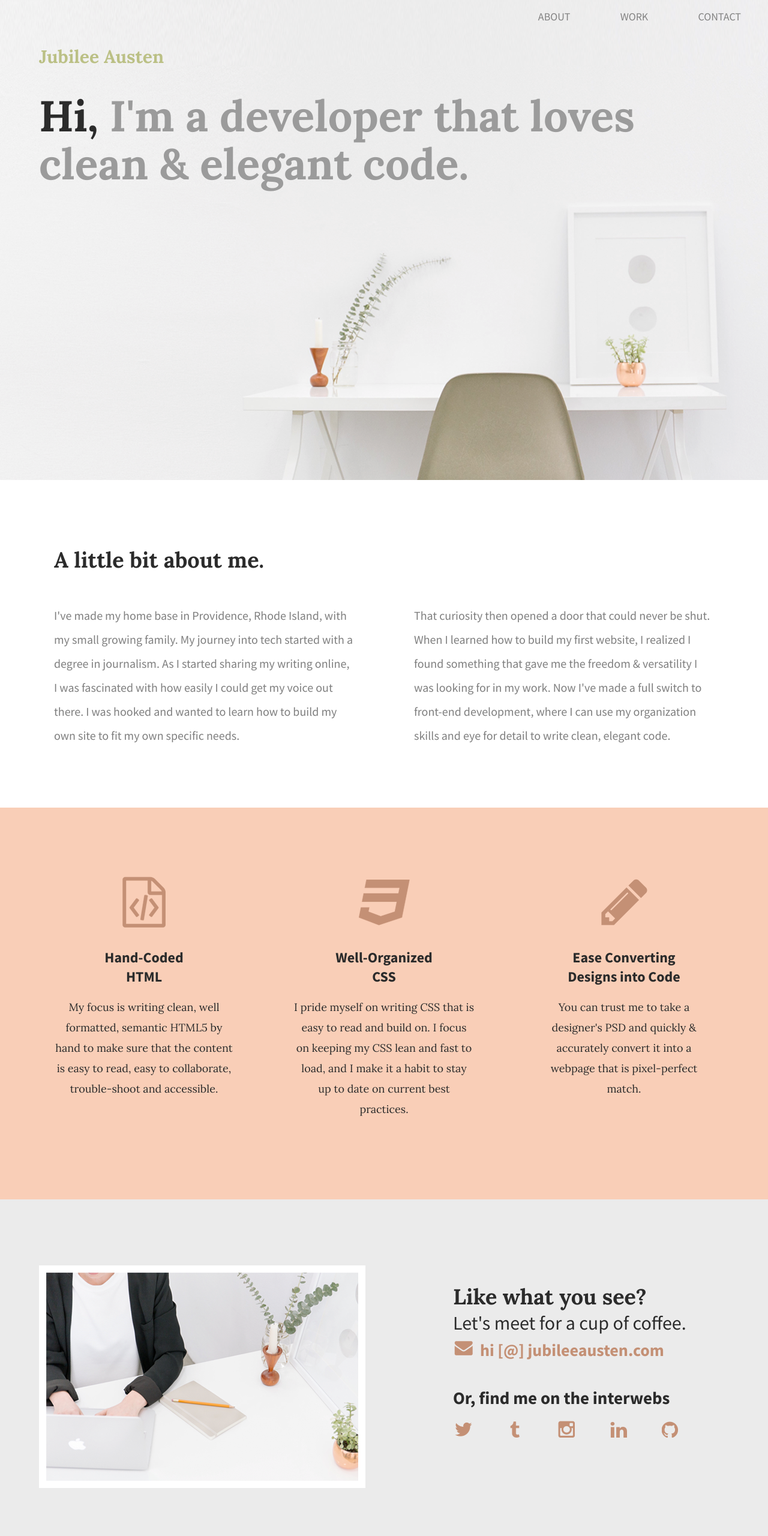
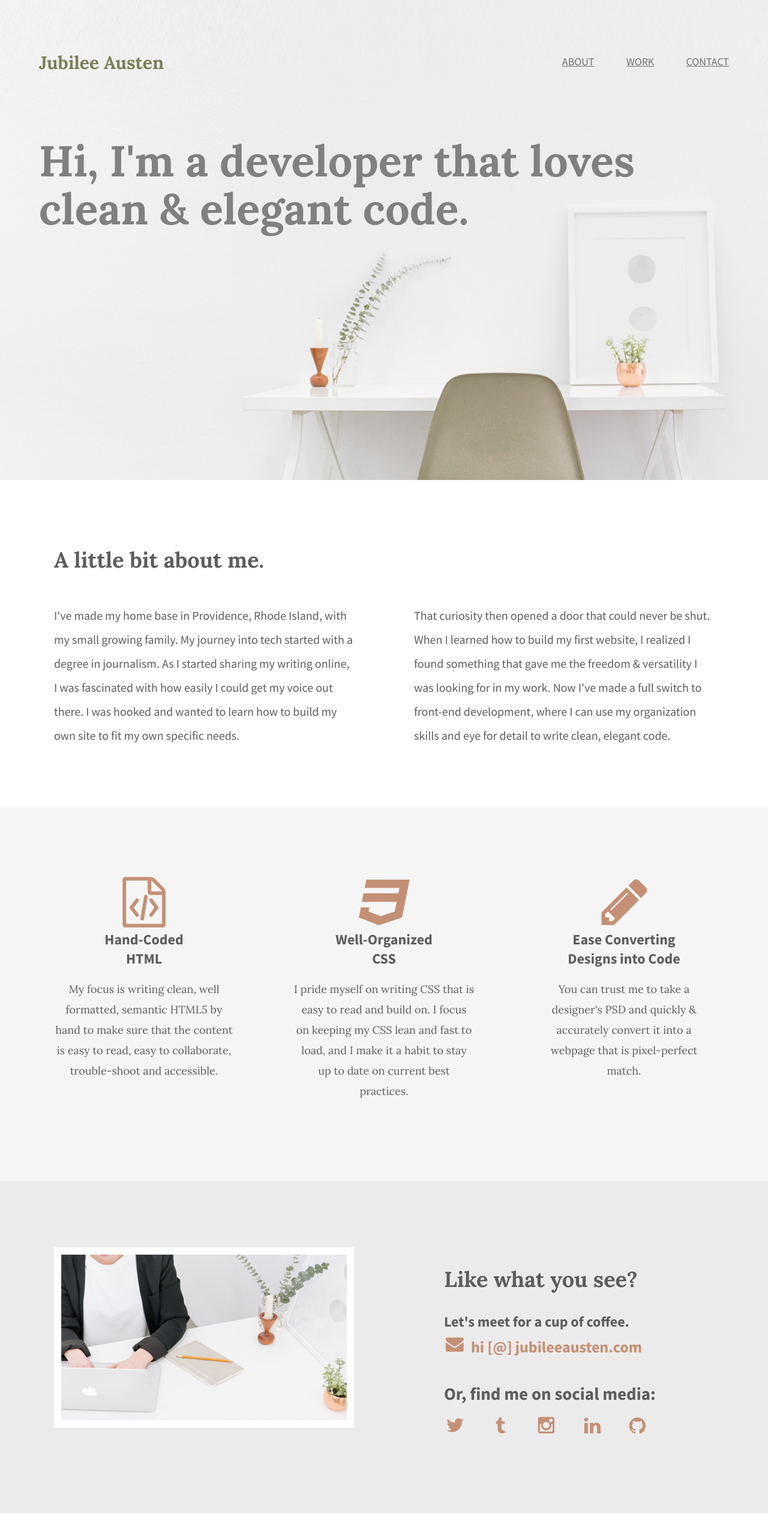
Before and after one commit to dcunivers/Jubilee-Austen-Portfolio, a plain HTML site: page index.html in a window 1280 px wide. Shown: the whole page at 60% size. After the commit the page ends 2522 px from the top, so only its background shows below. Drawn offline with Linux system fonts and the light colour scheme.

Commit message:
minor tweaks with contact section

```diff
--- /dev/null
+++ b/101-jubilee_austen-07-header-styles/css/main.css
@@ -0,0 +1,163 @@
+/****** BASE STYLES ******/
+
+body {
+    font-family: 'Source Sans Pro', sans-serif;
+    color: #2b2b2b;
+}
+
+/****** GRID ******/
+
+.full-width {
+    width: 1200px;
+    margin: 0 auto;
+    overflow: auto;
+}
+.half-width {
+    width: 600px;
+    float: left;
+}
+.third-width {
+    width: 400px;
+    float: left;
+}
+
+/****** HEADER ******/
+
+header {
+    height: 800px;
+    background: url('../img/full-background.png');
+    background-size: cover;
+    background-position: center;
+}
+
+header h1 {
+    font-family: 'Lora', serif;
+    font-size: 30px;
+    color: #bbc085;
+    padding: 65px 0 65px 25px;
+}
+nav {
+    float: right;
+    padding: 75px 25px;
+}
+nav ul li{
+    display: inline-block;
+}
+nav ul li a {
+    text-transform: uppercase;
+    text-decoration: none;
+    font-size: 18px;
+    color: #828282;
+    padding-left: 80px;
+}
+header h2 {
+    width: 1000px;
+    clear: both;
+    font-family: 'Lora', serif;
+    font-size: 72px;
+    line-height: 80px;
+    color: #9b9b9b;
+    padding: 20px 0 20px 25px;
+}
+header h2 span {
+    color: #2b2b2b;
+}
+
+/****** ABOUT ******/
+
+#about .full-width {
+    padding: 80px 0;
+}
+
+#about h2 {
+    font-family: 'Lora', serif;
+    font-size: 36px;
+    padding-left: 50px;
+}
+#about p {
+    font-size: 21px;
+    color: #7f7f7f;
+    line-height: 40px;
+    padding-left: 50px;
+    padding-right: 50px;
+}
+
+/****** WORK ******/
+
+#work {
+    background-color: #f9ceb7;
+    text-align: center;
+}
+
+#work .full-width {
+    padding: 115px 0;
+}
+
+#work img {
+    padding-bottom: 30px;
+}
+
+#work h3 {
+    font-size: 24px;
+    line-height: 32px;
+    width: 190px;
+    margin: 0 auto;
+}
+
+#work p {
+    font-family: 'Lora', serif;
+    font-size: 18px;
+    line-height: 30px;
+    padding: 0 50px;
+}
+
+/****** CONTACT ******/
+
+#contact {
+    background-color: #ebebeb;
+}
+#contact .full-width {
+    padding: 110px 0;
+}
+#contact img#contact-img {
+    margin-left: 25px;
+    border: 12px solid #ffffff;
+}
+#contact h2, #contact #email-header, #contact #socialmedia-header, #contact ul {
+    padding-left: 115px;
+}
+#contact #envelope {
+    padding: 0 10px 0 115px;
+}
+#contact h2 {
+    font-family: 'Lora', serif;
+    font-size: 36px;
+    line-height: 44px;
+}
+#contact #email-header{
+    font-size: 32px;
+    font-weight: 400;
+    line-height: 44px;
+    margin: -30px 0 5px 0;
+}
+#contact #socialmedia-header {
+    font-weight: bold;
+    font-size: 29px;
+    line-height: 44px;
+    margin: 40px 0 0 0;
+}
+#contact a {
+    text-decoration: none;
+    color: #c49075;
+    font-weight: bold;
+    font-size: 28px;
+}
+#contact ul {
+    list-style: none;
+}
+#contact ul li {
+     display: inline-block;
+}
+#contact ul img {
+    padding-right: 48px;
+}
--- a/css/main.css
+++ b/css/main.css
@@ -1,7 +1,13 @@
-/***** BASE STYLES *****/
+/***** GLOBAL STYLES *****/
 body {
     font-family: 'Source Sans Pro', sans-serif;
-    color: #2b2b2b;
+    color: #5e5d5e;
+}
+
+.content-wrapper {
+    width: 1200px;
+    margin: 0 auto;
+    overflow: auto;
 }
 
 /****** GRID ******/
@@ -12,7 +18,7 @@ body {
 }
 .half-width {
     width: 600px;
-    float: left;
+    float: left
 }
 .third-width {
     width: 400px;
@@ -20,48 +26,53 @@ body {
 }
 
 /***** HEADER *****/
-header {
-    height: 800px;
-    background: url('../img/full-background.png');
+
+.homepage-hero {
+    background: url('../img/full-background.png'), #f9efef;
     background-size: cover;
     background-position: center;
+    height: 800px;
 }
+
 header h1 {
-    color: #BBC085;
+    float: left;
+    width: 300px;
+    color: #7b7e54;
     font-family: 'Lora', serif;
     font-size: 30px;
-    padding: 55px 0 0px 25px;
+    padding: 65px 0 65px 25px;
 }
+
+header nav {
+    width: 800px;
+    float: right;
+    text-align: right;
+    padding: 75px 25px 75px 0;
+}
+
+nav ul li {
+    display: inline-block;
+}
+
+nav ul li a {
+    text-transform: uppercase;
+    font-size: 18px;
+    color: #727172;
+    padding-left: 50px;
+}
+
 header h2 {
     width: 1000px;
     clear: both;
     font-family: 'Lora', serif;
     font-size: 72px;
     line-height: 80px;
-    color: #9b9b9b;
+    color: #817f80;
     padding: 20px 0 20px 25px;
-}
-header h2 span {
-    color: #2b2b2b;
-}
-nav {
-    float: right;
-    padding: 0px 5px 55px 45px;
-    line-height: -10px;
-}
-nav ul li {
-    display: inline-block;
-}
-nav ul li a{
-    text-transform: uppercase;
-    text-decoration: none;
-    font-size: 18px;
-    color: #828282;
-    padding-left: 80px;
 }
 
 /***** ABOUT *****/
-#about .full-width {
+#about .content-wrapper {
     padding: 80px 0;
 }
 
@@ -72,22 +83,28 @@ nav ul li a{
 }
 
 #about p {
+    float: left;
+    width: 500px;
     font-size: 20px;
-    color: #7f7f7f;
     line-height: 40px;
-    padding-left: 50px;
-    padding-right: 50px;
+    padding: 0 50px;
 }
 
 /***** WORK *****/
 #work {
-    background: #f9ceb7;
+    background: #f5f5f5;
     text-align: center;
 }
-#work .full-width {
+#work .content-wrapper {
     padding: 115px 0px;
 }
-#work img {
+
+#work .work-list {
+    float: left;
+    width: 400px;
+}
+
+#work .img {
     padding-bottom: 30px;
 }
 #work h3 {
@@ -107,29 +124,46 @@ nav ul li a{
 #contact {
     background: #ebebeb;
 }
-#contact .full-width {
+#contact .content-wrapper {
     padding: 110px 0;
 }
-#contact img#contact-img {
-    margin-left: 25px;
+#contact .contact-image {
+    float: left;
+    width: 600px;
+}
+
+#contact #contact-img {
+    width: 500px;
+    height: 300px;
+    margin: 0 50px;
     border: 12px solid #ffffff;
+    box-sizing: border-box;
 }
-#contact h2, #contact #email-header, #contact #socialmedia-header, #contact ul {
-    padding-left: 115px;
-}
-#contact #envelope {
-    padding: 0 10px 0 115px;
+
+#contact .contact-info {
+    float: left;
+    width: 600px;
+    padding-left: 100px;
+    box-sizing: border-box;
 }
 #contact h2 {
     font-family: 'Lora', serif;
     font-size: 36px;
-    line-height: 44px;
+    font-weight: 600px;
+    margin: 30px 0;
+}
+
+#contact h3 {
+    font-size: 24px;
+    font-weight: 400px;
+    line-height: 36px;
 }
 #contact #email-header {
-    font-size: 32px;
-    font-weight: lighter;
-    line-height: 44px;
-    margin: -30px 0 5px 0;
+    margin-bottom: 5px;
+}
+
+#contact #envelope {
+    margin-right: 10px;
 }
 #contact #socialmedia-header {
     font-weight: bold;
@@ -141,14 +175,15 @@ nav ul li a{
     text-decoration: none;
     color: #C49075;
     font-weight: bold;
-    font-size: 28px;
+    font-size: 26px;
 }
 #contact ul {
     list-style: none;
+    padding: 0px 1px;
 }
 #contact ul li {
     display: inline-block;
 }
 #contact ul img{
-    padding-right: 48px;
+    padding-right: 38px;
 }
--- a/index.html
+++ b/index.html
@@ -14,11 +14,9 @@
 
     <body>
         <header>
-            <div class="full-width">
-                <div class="half-width">
+            <div class="homepage-hero">
+                <div class="content-wrapper">
                     <h1>Jubilee Austen</h1>
-                </div>
-                <div class="half-width">
                     <nav>
                         <ul>
                             <li><a href="#about">About</a></li>
@@ -26,45 +24,41 @@
                             <li><a href="#contact">Contact</a></li>
                         </ul>
                     </nav>
+                <h2><span>Hi,</span> I'm a developer that loves clean &amp; elegant code.</h2>
                 </div>
-                <h2><span>Hi,</span> I'm a developer that loves clean &amp; elegant code.</h2>
             </div>
         </header>
 
         <main>
             <section id="about">
-                <div class="full-width">
+                <div class="content-wrapper">
                     <h2>A little bit about me.</h2>
-                    <div class="half-width">
                         <p>I've made my home base in Providence, Rhode Island, with my small growing family. My journey into
                             tech started with a degree in journalism. As I started sharing my writing online, I was
                             fascinated with how easily I could get my voice out there. I was hooked and wanted to learn how
                             to build my own site to fit my own specific needs.</p>
-                    </div>
-                    <div class="half-width">
                         <p>That curiosity then opened a door that could never be shut. When I learned how to build my first
                             website, I realized I found something that gave me the freedom &amp; versatility I was looking
                             for in my work. Now I've made a full switch to front-end development, where I can use my
                             organization skills and eye for detail to write clean, elegant code.</p>
-                    </div>
                 </div>
             </section>
 
             <section id="work">
-                <div class="full-width">
-                    <div class="third-width">
+                <div class="content-wrapper">
+                    <div class="work-list">
                         <img src="img/html-icon.png" alt="HTML icon" />
                         <h3>Hand-Coded HTML</h3>
                         <p>My focus is writing clean, well formatted, semantic HTML5 by hand to make sure that the content
                             is easy to read, easy to collaborate, trouble-shoot and accessible.</p>
                     </div>
-                    <div class="third-width">
+                    <div class="work-list">
                         <img src="img/css-icon.png" alt="CSS icon" />
                         <h3>Well-Organized CSS</h3>
                         <p>I pride myself on writing CSS that is easy to read and build on. I focus on keeping my CSS lean
                             and fast to load, and I make it a habit to stay up to date on current best practices.</p>
                     </div>
-                    <div class="third-width">
+                    <div class="work-list">
                         <img src="img/pencil-icon.png" alt="Pencil icon" />
                         <h3>Ease Converting Designs into Code</h3>
                         <p>You can trust me to take a designer's PSD and quickly &amp; accurately convert it into a webpage
@@ -74,16 +68,16 @@
             </section>
 
             <footer id="contact">
-                <div class="full-width">
-                    <div class="half-width">
+                <div class="content-wrapper">
+                    <div class="contact-image">
                         <img src="img/contact-image.png" id="contact-img" alt="my contact image" />
                     </div>
-                    <div class="half-width">
+                    <div class="contact-info">
                         <h2>Like what you see?</h2>
                         <h3 id="email-header">Let's meet for a cup of coffee.</h3>
                         <a href="mailto:hi@jubileeausten.com"><img src="img/envelope.png" id="envelope"
                                 alt="envelope icon" />hi [@] jubileeausten.com</a>
-                        <h3 id="socialmedia-header">Or, find me on the interwebs</h3>
+                        <h3 id="socialmedia-header">Or, find me on social media:</h3>
                         <ul>
                             <li><a href=""><img src="img/twitter.png" alt="twitter icon" /></a></li>
                             <li><a href=""><img src="img/tumblr.png" alt="tumblr icon" /></a></li>
```
Also changed, not shown: 101-jubilee_austen-07-header-styles/index.html (added, +98 -0 lines), 101-jubilee_austen-07-header-styles/css/normalize.css (added), 101-jubilee_austen-07-header-styles/img/contact-image.png (added), 101-jubilee_austen-07-header-styles/img/css-icon.png (added), 101-jubilee_austen-07-header-styles/img/envelope.png (added), 101-jubilee_austen-07-header-styles/img/full-background.png (added), 101-jubilee_austen-07-header-styles/img/github.png (added), 101-jubilee_austen-07-header-styles/img/html-icon.png (added), 101-jubilee_austen-07-header-styles/img/instagram.png (added), 101-jubilee_austen-07-header-styles/img/linkedin.png (added), 101-jubilee_austen-07-header-styles/img/pencil-icon.png (added), 101-jubilee_austen-07-header-styles/img/tumblr.png (added), 101-jubilee_austen-07-header-styles/img/twitter.png (added), 1 other file.
